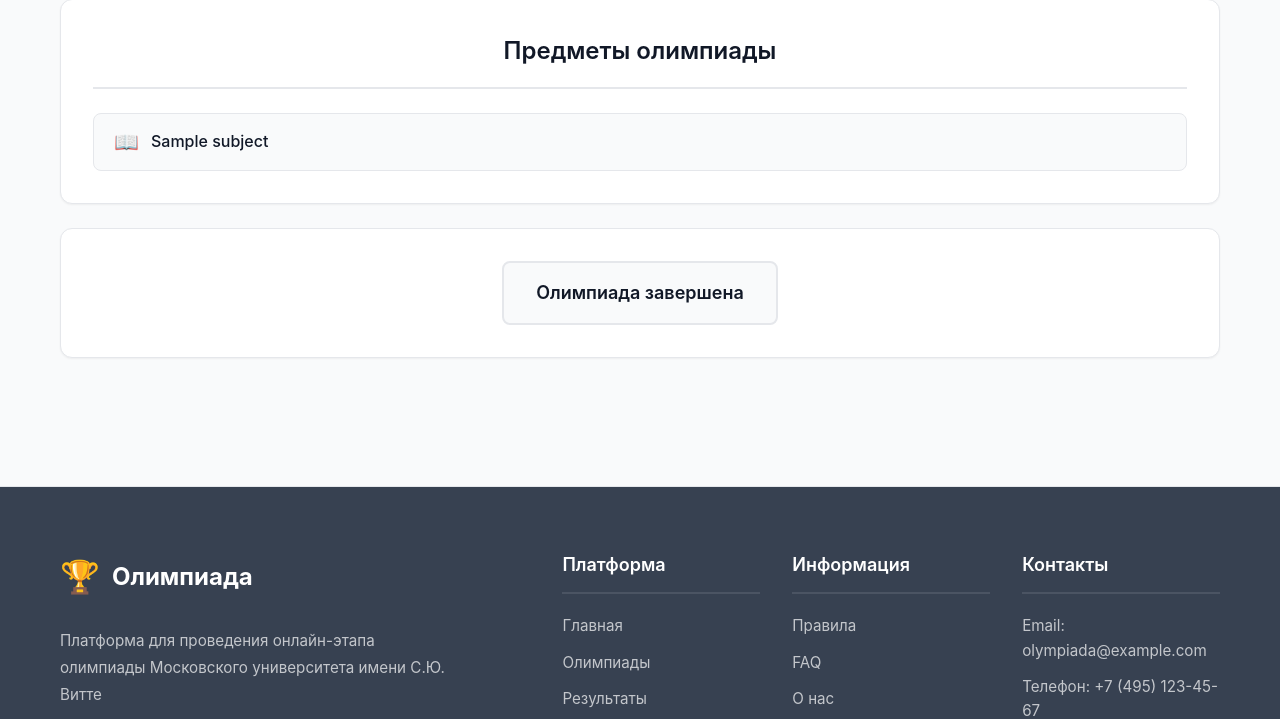
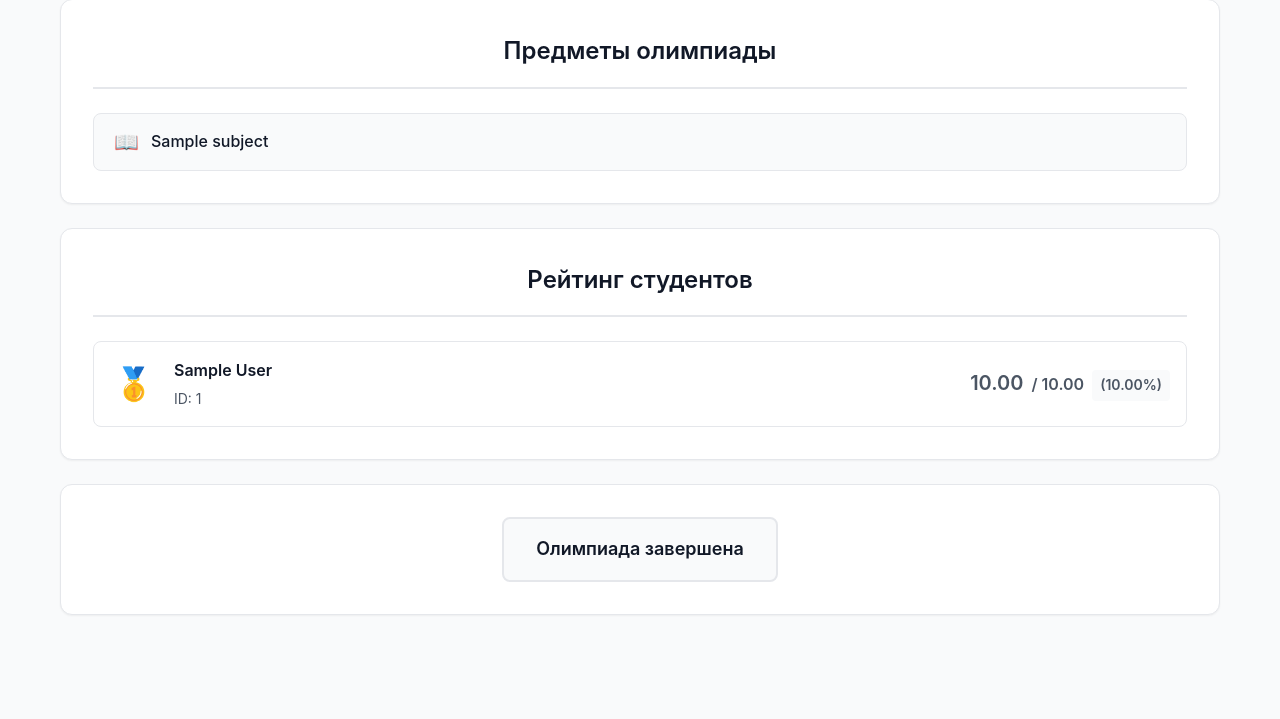
Before and after one commit to olympiada123/olympiada, a Django app: page /olympiads/1/ in a window 1280 px wide. Shown: the part 671-1390 px from the top of the page. Run offline with Django 5.2, Linux system fonts and the light colour scheme; tables that the repository leaves empty hold one stand-in row (values such as "Sample post").

Commit message:
Added student rating to olympiad details page

```diff
--- a/app/static/css/style.css
+++ b/app/static/css/style.css
@@ -4053,3 +4053,98 @@ label.form-checkbox span {
     font-weight: 600;
     color: var(--primary-color);
 }
+
+.ranking-list {
+    display: flex;
+    flex-direction: column;
+    gap: 0.75rem;
+}
+
+.ranking-item {
+    display: flex;
+    align-items: center;
+    gap: 1rem;
+    padding: 1rem;
+    background: var(--bg-primary);
+    border: 1px solid var(--border-color);
+    border-radius: 0.5rem;
+    transition: all 0.2s ease;
+}
+
+.ranking-item:hover {
+    background: var(--bg-secondary);
+    border-color: var(--primary-color);
+    transform: translateY(-2px);
+    box-shadow: 0 4px 12px rgba(0, 0, 0, 0.1);
+}
+
+.ranking-position {
+    display: flex;
+    align-items: center;
+    justify-content: center;
+    min-width: 3rem;
+    font-size: 1.25rem;
+    font-weight: 700;
+    color: var(--text-secondary);
+}
+
+.ranking-number {
+    display: flex;
+    align-items: center;
+    justify-content: center;
+    width: 2.5rem;
+    height: 2.5rem;
+    background: var(--bg-secondary);
+    border-radius: 50%;
+    font-size: 1rem;
+    font-weight: 600;
+    color: var(--text-primary);
+}
+
+.ranking-medal {
+    font-size: 2rem;
+    line-height: 1;
+}
+
+.ranking-student-info {
+    flex: 1;
+    display: flex;
+    flex-direction: column;
+    gap: 0.25rem;
+}
+
+.ranking-student-name {
+    font-size: 1rem;
+    font-weight: 600;
+    color: var(--text-primary);
+}
+
+.ranking-student-id {
+    font-size: 0.875rem;
+    color: var(--text-secondary);
+}
+
+.ranking-score {
+    display: flex;
+    align-items: baseline;
+    gap: 0.5rem;
+    font-weight: 600;
+}
+
+.ranking-score-value {
+    font-size: 1.25rem;
+    color: var(--primary-color);
+}
+
+.ranking-score-max {
+    font-size: 1rem;
+    color: var(--text-secondary);
+}
+
+.ranking-score-percentage {
+    font-size: 0.875rem;
+    color: var(--text-secondary);
+    padding: 0.25rem 0.5rem;
+    background: var(--bg-secondary);
+    border-radius: 0.25rem;
+}
--- a/app/templates/olympiad_detail.html
+++ b/app/templates/olympiad_detail.html
@@ -66,6 +66,40 @@
             </div>
             {% endif %}
 
+            {% if top_students %}
+            <div class="detail-section-card">
+                <h2 class="section-title">Рейтинг студентов</h2>
+                <div class="ranking-list">
+                    {% for result in top_students %}
+                    <div class="ranking-item">
+                        <div class="ranking-position">
+                            {% if forloop.counter == 1 %}
+                                <span class="ranking-medal ranking-gold">🥇</span>
+                            {% elif forloop.counter == 2 %}
+                                <span class="ranking-medal ranking-silver">🥈</span>
+                            {% elif forloop.counter == 3 %}
+                                <span class="ranking-medal ranking-bronze">🥉</span>
+                            {% else %}
+                                <span class="ranking-number">{{ forloop.counter }}</span>
+                            {% endif %}
+                        </div>
+                        <div class="ranking-student-info">
+                            <span class="ranking-student-name">{{ result.student.get_full_name|default:result.student.username }}</span>
+                            {% if result.student.student_id %}
+                            <span class="ranking-student-id">ID: {{ result.student.student_id }}</span>
+                            {% endif %}
+                        </div>
+                        <div class="ranking-score">
+                            <span class="ranking-score-value">{{ result.total_score }}</span>
+                            <span class="ranking-score-max">/ {{ result.max_possible_score }}</span>
+                            <span class="ranking-score-percentage">({{ result.percentage }}%)</span>
+                        </div>
+                    </div>
+                    {% endfor %}
+                </div>
+            </div>
+            {% endif %}
+
             <div class="detail-section-card detail-actions-card">
                 <div class="olympiad-detail-actions">
                     {% if user.is_authenticated %}
--- a/app/views.py
+++ b/app/views.py
@@ -199,6 +199,14 @@ def olympiad_detail(request, olympiad_id):
             and status != "finished"
         )
 
+    top_students = None
+    if olympiad.start_date <= now:
+        top_students = (
+            Result.objects.filter(olympiad=olympiad)
+            .select_related("student")
+            .order_by("-total_score", "completed_at")[:10]
+        )
+
     context = {
         "olympiad": olympiad,
         "status": status,
@@ -209,6 +217,7 @@ def olympiad_detail(request, olympiad_id):
         "registration": registration,
         "can_register": can_register,
         "registered_subject_ids": registered_subject_ids,
+        "top_students": top_students,
     }
 
     return render(request, "olympiad_detail.html", context)
```
